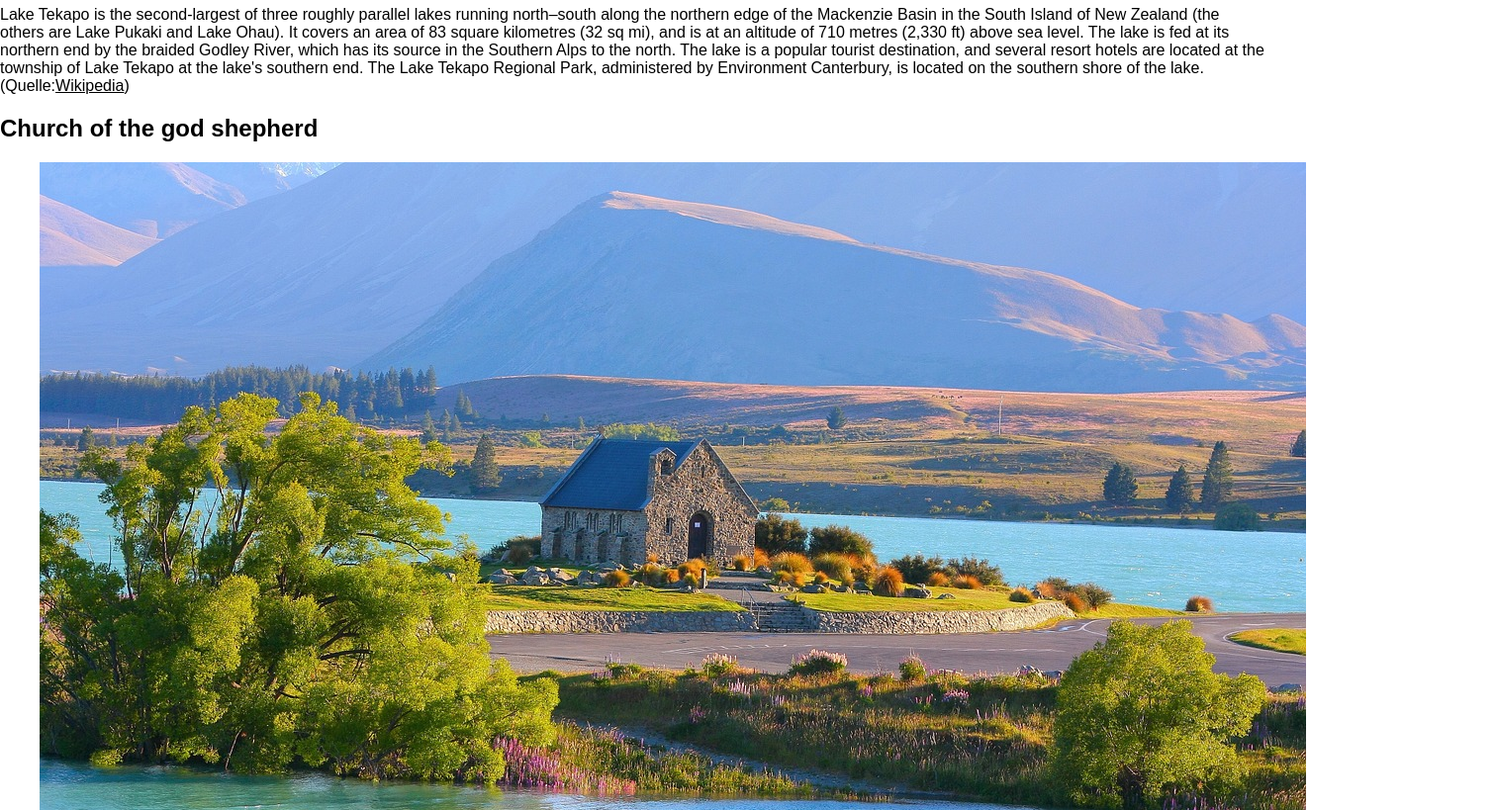
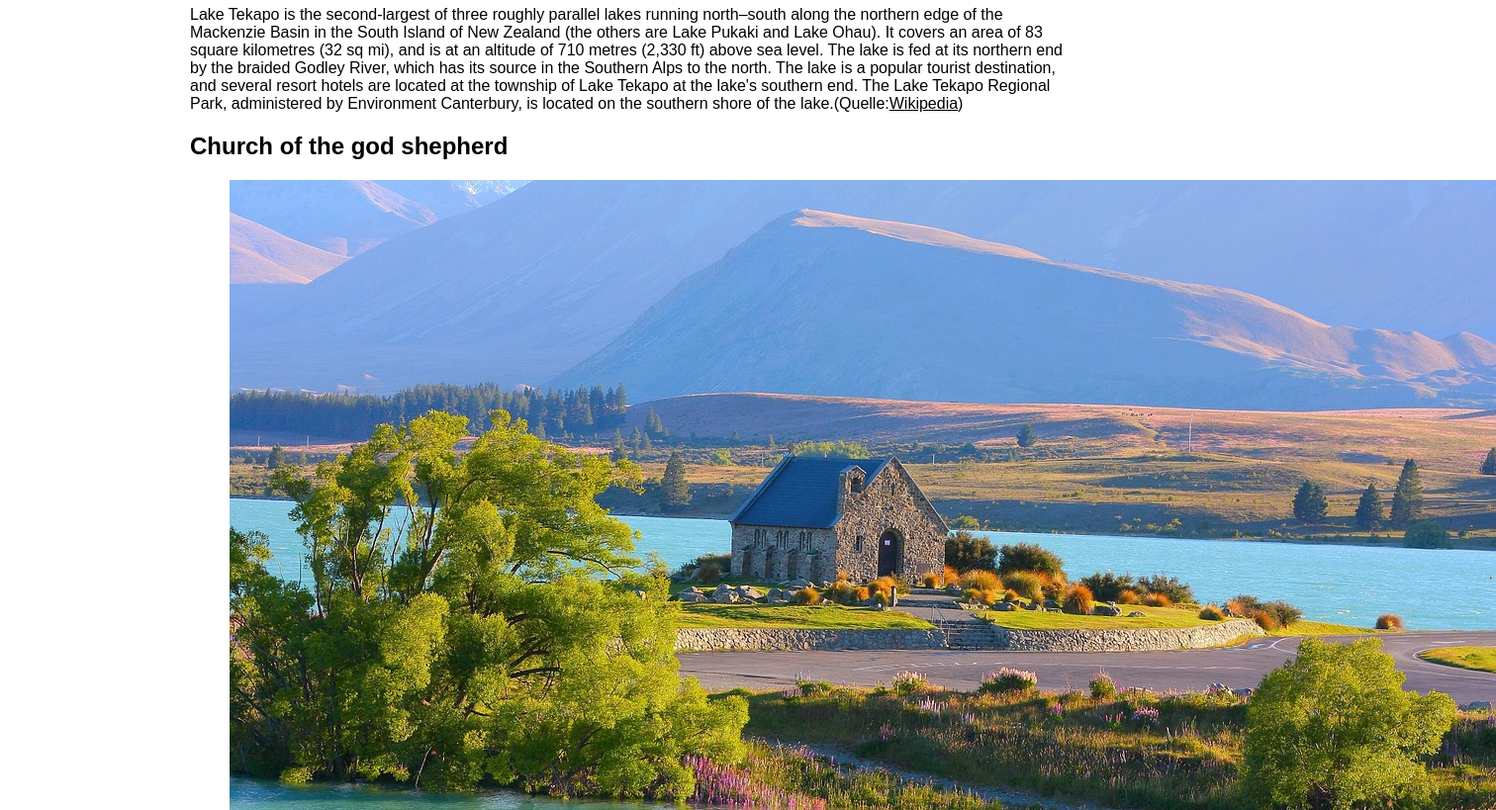
Before and after one commit to honsachkatzle/honsachkatzle.github.io, a plain HTML site: page nz/index.html in a window 1280 px wide. Shown: the part 577-1396 px from the top of the page at 99% size, 1512 px wide, since content can reach past the window. Drawn offline with Linux system fonts and the light colour scheme.

Commit message:
mainbereich zentrieren

```diff
--- a/nz/main.css
+++ b/nz/main.css
@@ -35,3 +35,7 @@ header nav address{
     font-size: 0.9em;
     font-size: italic;
 }
+main{
+    max-width: 70%;
+    margin: auto;
+}
```
